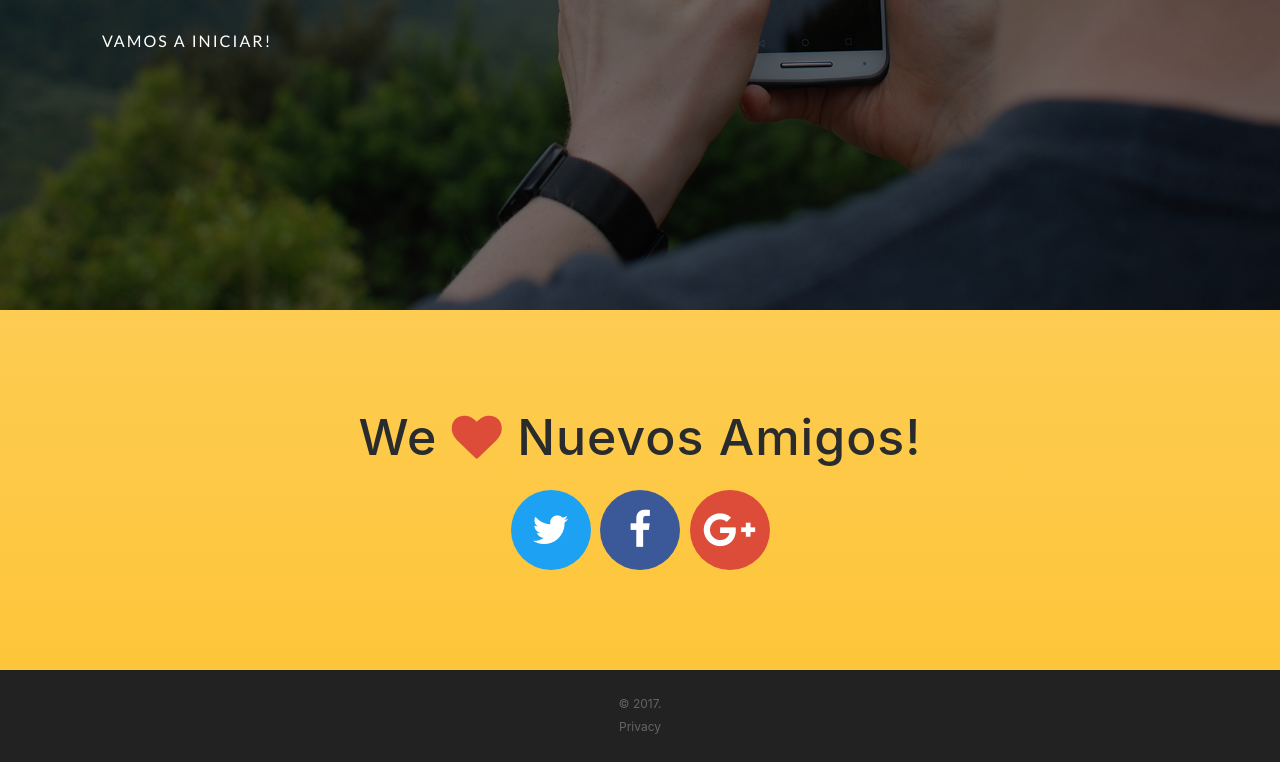
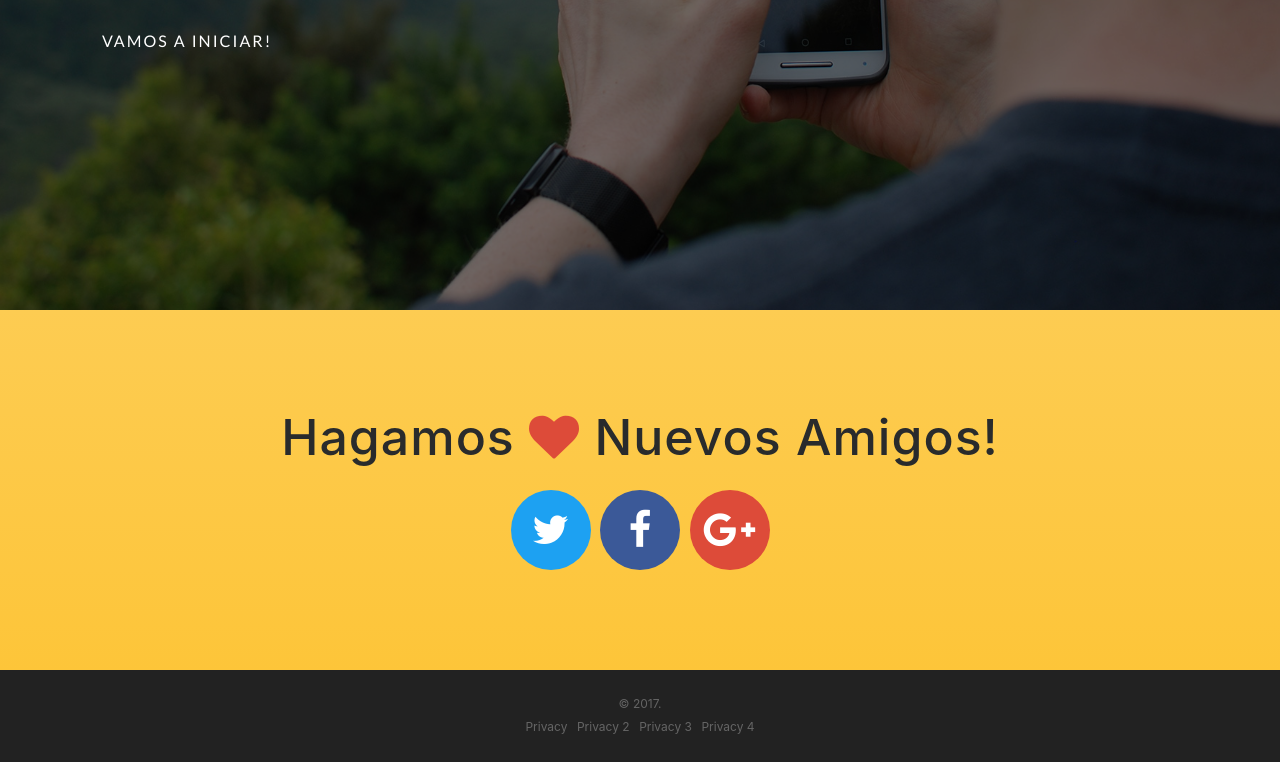
Before and after one commit to manuelperezg/practicawhey, a website with bundled scripts: page index.html in a window 1280 px wide. Shown: the part 3160-3922 px from the top of the page. Built offline with nearby package versions, Linux system fonts and the light colour scheme; a web font is replaced by a local one.

Commit message:
Se agregaron mas faqs y se cambio el we de amigos

```diff
--- a/index.html
+++ b/index.html
@@ -185,7 +185,7 @@
 
     <section class="contact bg-primary" id="contact">
         <div class="container">
-            <h2>We <i class="fa fa-heart"></i> Nuevos Amigos!</h2>
+            <h2>Hagamos <i class="fa fa-heart"></i> Nuevos Amigos!</h2>
             <ul class="list-inline list-social">
                 <li class="list-inline-item social-twitter">
                     <a href="#"><i class="fa fa-twitter"></i></a>
@@ -207,7 +207,15 @@
                 <li class="list-inline-item">
                     <a href="#">Privacy</a>
                 </li>
-
+                <li class="list-inline-item">
+                    <a href="#">Privacy 2</a>
+                </li>
+                <li class="list-inline-item">
+                    <a href="#">Privacy 3 </a>
+                </li>
+                <li class="list-inline-item">
+                    <a href="#">Privacy 4</a>
+                </li>
             </ul>
         </div>
     </footer>
```
